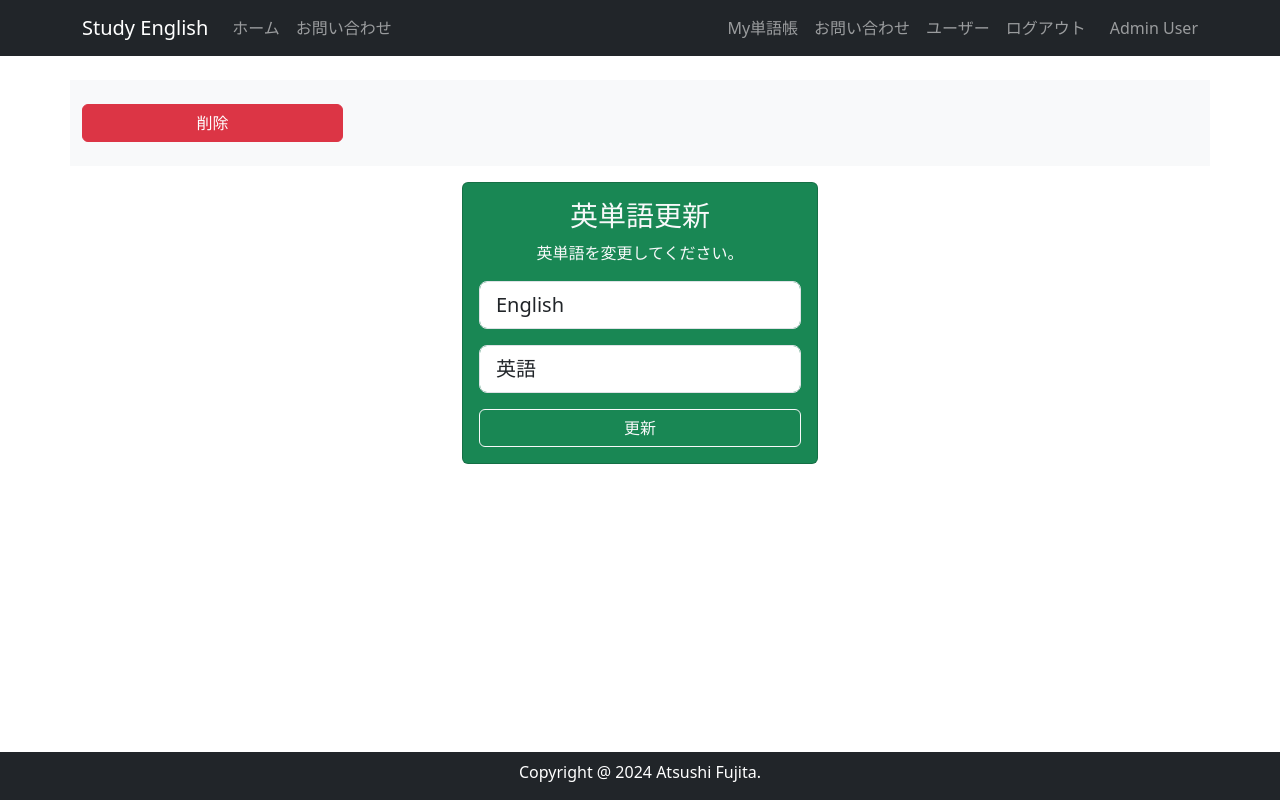
After one commit to atsushi-fj/StudyEnglish, a Flask app: page /1/update_word in a window 1280 px wide. The commit adds this page. Run offline with Flask 2, Linux system fonts and the light colour scheme; a user stored in the database is signed in; data comes from the database, SQL or seed files in the repository; some libraries are stand-ins or nearby versions.

Commit message:
add wordbook

```diff
--- a/study_english/templates/wordbook/my_wordbooks.html
+++ b/study_english/templates/wordbook/my_wordbooks.html
@@ -35,7 +35,7 @@
                                         </a>
                                     </h3>
                                     <p> {{ wordbook.date.strftime("%Y-%m-%d") }}</p>
-                                    <a href="{{ url_for('wordbook.my_words', wordbook_id=wordbook.id) }}" class="btn btn-dark">開く</a>
+                                    <a href="{{ url_for('wordbook.my_words', wordbook_id=wordbook.id, user_id=wordbook.user_id) }}" class="btn btn-dark">開く</a>
                                 </div>
                             </div>
                         </div>
--- a/study_english/templates/wordbook/my_words.html
+++ b/study_english/templates/wordbook/my_words.html
@@ -34,7 +34,7 @@
                                     <td>{{ word.english }}</td>
                                     <td>{{ word.japanese }}</td>
                                     <td>
-                                        <a href="#" class="btn btn-secondary">
+                                        <a href="{{ url_for('wordbook.update_word', word_id=word.id) }}" class="btn btn-secondary">
                                         変更
                                         </a>
                                     </td>
--- /dev/null
+++ b/study_english/templates/wordbook/update_word.html
@@ -0,0 +1,66 @@
+{% extends "base.html" %}
+{% block content %}
+    {% if current_user.is_administrator() %}
+    <section id="menu">
+        <div class="container my-3 py-4 bg-light">
+            <div class="row">
+                <div class="col-md-3">
+                    <button type="button" class="btn btn-danger w-100"
+                    data-bs-toggle="modal" data-bs-target="#del_modal">
+                    削除
+                    </button>
+                </div>
+            </div>
+        </div>
+    </section>
+    {% endif %}
+
+    <section id="user_update">
+        <div class="container my-3">
+            <div class="row">
+                <div class="col-lg-4 mx-auto">
+                    <div class="card bg-success text-center">
+                        <div class="card-body text-light">
+                            <h3>英単語更新</h3>
+                            <p>英単語を変更してください。</p>
+                            <form method="POST">
+                                {{ form.hidden_tag() }}
+                                <div class="mb-3">
+                                    {{ render_fieled(form.english,
+                                        class="form-control form-control-lg",
+                                        placeholder="英語") }}
+                                </div>
+                                <div class="mb-3">
+                                    {{ render_fieled(form.japanese,
+                                        class="form-control form-control-lg",
+                                        placeholder="日本語") }}
+                                </div>
+                                {{ form.submit(class="btn btn-outline-light w-100", value="更新") }}
+                            </form>
+                        </div>
+                    </div>
+                </div>
+            </div>
+        </div>
+    </section>
+  <!-- Modal -->
+  <div class="modal fade" id="del_modal" tabindex="-1" aria-labelledby="exampleModalLabel" aria-hidden="true">
+    <div class="modal-dialog">
+      <div class="modal-content">
+        <div class="modal-header">
+          <h1 class="modal-title fs-5" id="exampleModalLabel">削除確認</h1>
+          <button type="button" class="btn-close" data-bs-dismiss="modal" aria-label="Close"></button>
+        </div>
+        <div class="modal-body">
+          <p>この英単語を削除しますか?</p>
+        </div>
+        <div class="modal-footer">
+          <button type="button" class="btn btn-secondary" data-bs-dismiss="modal">キャンセル</button>
+          <form action="#" method="POST">
+            <input type="submit" class="btn btn-danger" value="削除">
+          </form>
+        </div>
+      </div>
+    </div>
+  </div>
+{% endblock %}
--- a/study_english/wordbook/views.py
+++ b/study_english/wordbook/views.py
@@ -36,9 +36,12 @@ def create_wordbook(user_id):
     return render_template("wordbook/create_wordbook.html", form=form)
 
 
-@wordbook.route("/<int:wordbook_id>/my_words")
+@wordbook.route("/<int:user_id>/<int:wordbook_id>/my_words")
 @login_required
-def my_words(wordbook_id):
+def my_words(user_id, wordbook_id):
+    print(current_user)
+    if user_id != current_user.id:
+        abort(403)
     page = request.args.get("page", 1, type=int)
     words = Word.query.filter_by(book_id=wordbook_id).order_by(
         Word.id.desc()).paginate(page, per_page=10)
@@ -48,6 +51,9 @@ def my_words(wordbook_id):
 @wordbook.route("/<int:wordbook_id>/create_word", methods=["GET", "POST"])
 @login_required
 def create_word(wordbook_id):
+    wordbook = WordBook.query.get_or_404(wordbook_id)
+    if wordbook.user_id != current_user:
+        abort(403)
     form = WordForm()
     if form.validate_on_submit():
         word = Word(english=form.english.data,
@@ -58,3 +64,29 @@ def create_word(wordbook_id):
         flash("新しい英単語を保存しました")
         return redirect(url_for("wordbook.my_wordbooks", user_id=current_user.id))
     return render_template("wordbook/create_word.html", form=form)
+
+
+@wordbook.route("/<int:wordbook_id>/<int:word_id>/delete_word", methods=["GET", "POST"])
+@login_required
+def delete_word(word_id):
+    word = Word.query.get_or_404(word_id)
+    book_id = word.book_id
+    db.session.delete(word)
+    db.session.commit()
+    return redirect(url_for("wordbook/my_words.html", wordbook_id=book_id), )
+
+
+@wordbook.route("/<int:word_id>/update_word", methods=["GET", "POST"])
+def update_word(word_id):
+    word = Word.query.get_or_404(word_id)
+    form = WordForm()
+    if form.validate_on_submit():
+        word.english = form.english.data
+        word.japanese = form.japanese.data
+        db.session.commit()
+        flash("英単語が更新されました")
+        return redirect(url_for("my_words", wordbook_id=word.book_id))
+    elif request.method == "GET":
+        form.english.data = word.english
+        form.japanese.data = word.japanese
+    return render_template("wordbook/update_word.html", form=form)
```
Also changed, not shown: study_english/templates/error_pages/403.html (+23 -0 lines).
